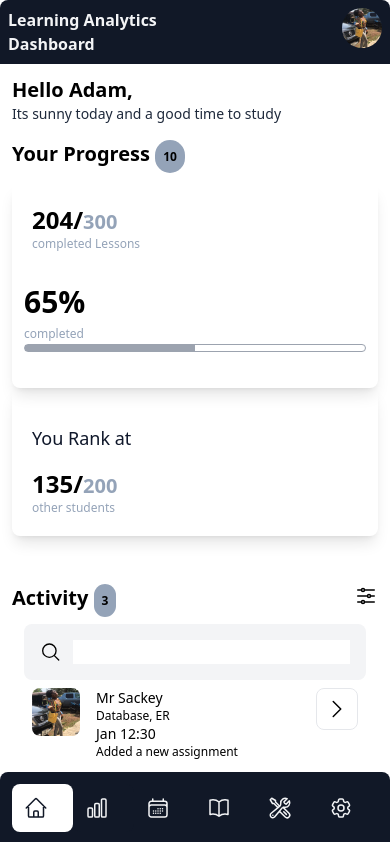
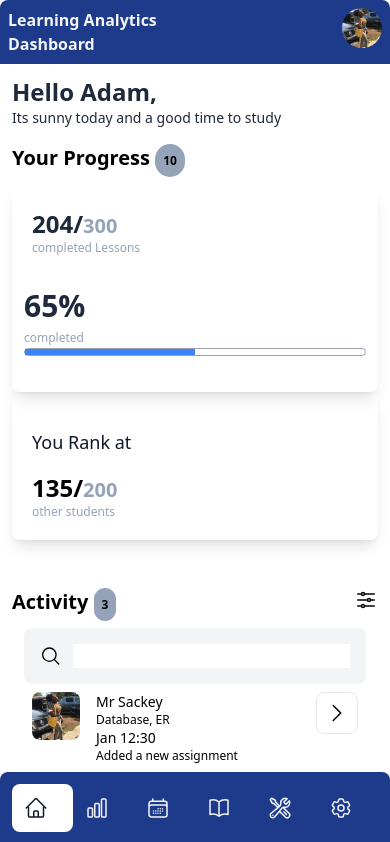
Before and after one commit to Bheny/learning-analytics-dashboard, a Nuxt app: page / in a window 390 px wide. Shown: the top 842 px of the page. Built offline with nearby package versions, Linux system fonts and the light colour scheme.

Commit message:
blue theme update

```diff
--- a/layouts/default.vue
+++ b/layouts/default.vue
@@ -1,8 +1,8 @@
 <template>
   <div class="lg:flex w-full h-full">
-<header class="hidden lg:block lg:w-2/12 text-slate-300 bg-gray-900 text-white">
+<header class="hidden lg:block lg:w-2/12 text-slate-300 bg-blue-900 text-white">
       <nav class="w-full">
-        <div class="hidden md:block w-full text-center p-3 text-bold">
+        <div class="hidden md:block w-full text-center p-4 text-bold">
           <NuxtLink to="/">Learning Analytics Dashboard</NuxtLink>
         </div>
         <ul class=" mt-10">
@@ -91,7 +91,7 @@
 
     <!-- output the page content -->
     <div class=" w-full pt-16 md:pt-10">
-      <div class="lg:hidden to-bg-gray-100 bg-gray-900 text-gray-100 rounded-t-lg lg:bg-white fixed z-30 top-0 w-full">
+      <div class="lg:hidden to-bg-gray-100 bg-blue-900 text-gray-100 rounded-t-lg lg:bg-white fixed z-30 top-0 w-full">
         <div class="float-left inline w-1/2 p-2 ">
           <h2 class="text-gray-100 font-bold">Learning Analytics Dashboard</h2>
         </div>
@@ -102,9 +102,9 @@
       <slot />
   </div>
   <!-- bottom menu bar displays only in mobile view  -->
-  <div class="lg:hidden bg-gray-900 text-gray-100 rounded-t-lg lg:bg-white fixed z-30 bottom-0 w-full">
+  <div class="lg:hidden bg-blue-900 text-gray-100 rounded-t-lg lg:bg-white fixed z-30 bottom-0 w-full">
     <ul class="grid grid-cols-6 p-3 w-full gap-auto">
-      <NuxtLink @click="activate('home')" to="/"><li :class="[ homeActive ? 'bg-white text-gray-900':'text-gray-100 bg-gray-900']" class=" rounded-lg p-3">
+      <NuxtLink @click="activate('home')" to="/"><li :class="[ homeActive ? 'bg-white text-gray-900':'text-gray-100 ']" class=" rounded-lg p-3">
       <!-- home -->
         <svg xmlns="http://www.w3.org/2000/svg" fill="none" viewBox="0 0 24 24"
                 stroke-width="1.5" stroke="currentColor" class="w-6 h-6 ">
@@ -112,7 +112,7 @@
                   d="M2.25 12l8.954-8.955c.44-.439 1.152-.439 1.591 0L21.75 12M4.5 9.75v10.125c0 .621.504 1.125 1.125 1.125H9.75v-4.875c0-.621.504-1.125 1.125-1.125h2.25c.621 0 1.125.504 1.125 1.125V21h4.125c.621 0 1.125-.504 1.125-1.125V9.75M8.25 21h8.25" />
               </svg>
       </li></NuxtLink>
-      <NuxtLink @click="activate('analytics')" to="/analytics"><li :class="[ analyticsActive ? 'bg-white text-gray-900':'text-gray-100 bg-gray-900']"  class="p-3  rounded-lg">
+      <NuxtLink @click="activate('analytics')" to="/analytics"><li :class="[ analyticsActive ? 'bg-white text-gray-900':'text-gray-100 ']"  class="p-3  rounded-lg">
         <!-- statistics -->
         <svg xmlns="http://www.w3.org/2000/svg" fill="none"
                 viewBox="0 0 24 24" stroke-width="1.5" stroke="currentColor" class="w-6  h-6">
--- a/pages/index.vue
+++ b/pages/index.vue
@@ -1,7 +1,7 @@
 <template>
     <div class="p-3 pb-24">
       <div class="">
-        <h1 class="text-xl font-bold">Hello Adam,</h1>
+        <h1 class="text-2xl text-slate-800 font-bold">Hello Adam,</h1>
         <h3 class="text-sm text-slate-800 ">Its sunny today and a good time to study</h3>
       </div>
       <div class="mt-4">
@@ -11,14 +11,14 @@
         <!-- lessons completed card -->
         <div class="rounded-lg p-3 slate-gray-50 md:w-64 shadow-lg">
             <div class="p-2">
-              <h1 class=" font-bold"><span class="text-2xl">204/</span><span class="text-xl text-slate-400">300</span></h1>
+              <h1 class=" font-bold"><span class="text-slate-800 text-2xl">204/</span><span class="text-xl text-slate-400">300</span></h1>
               <h2 class="text-xs text-slate-400">completed Lessons</h2>
             </div>
             <div class="w-full mt-6 mb-6">
-              <span class="text-3xl font-bold">65%</span><br />
+              <span class="text-3xl text-slate-800 font-bold">65%</span><br />
               <span class="text-xs text-slate-400">completed</span><br />
               <div class="w-full border border-gray-400 bg-white h-2 rounded-full">
-                <div class="bg-gray-400 w-1/2 h-full"></div>
+                <div class="bg-blue-500 w-1/2 h-full"></div>
               </div>
             </div>
         </div>
```
